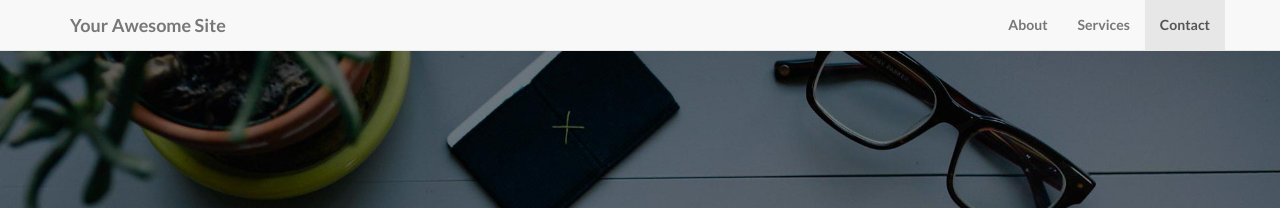
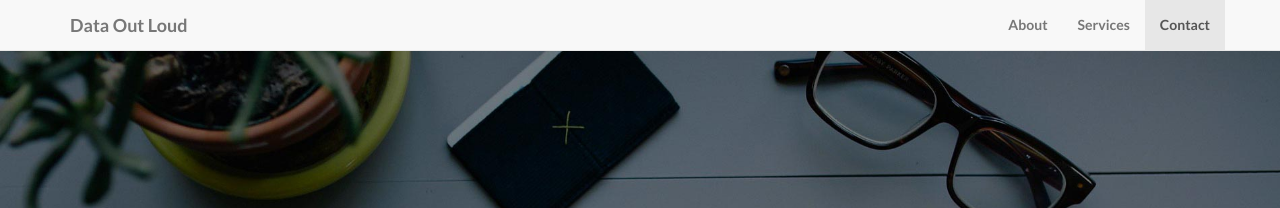
Before and after one commit to robinphetsa/robinphetsa.github.io, a Jekyll site: the page built from index.html, in a window 1280 px wide. Shown: the top 208 px of the page. Built offline with Jekyll 4.4.1, drawn with Linux system fonts in a browser that asks for light colours.

Commit message:
Update _config.yml

```diff
--- a/_config.yml
+++ b/_config.yml
@@ -3,9 +3,9 @@
 # ----------------------- #
 
 url: http://yoursite.com
-title: Your Awesome Site
-email: your-email@domain.com
-author: Your Name
+title: Data Out Loud
+email: robinphetsa@icloud.com
+author: Robin Phetsavong
 description: > # "Write an awesome description for your new site here.
   You can edit this line in _config.yml. It will appear in your document
   head meta (for Google search results) and in your feed.xml site
```
